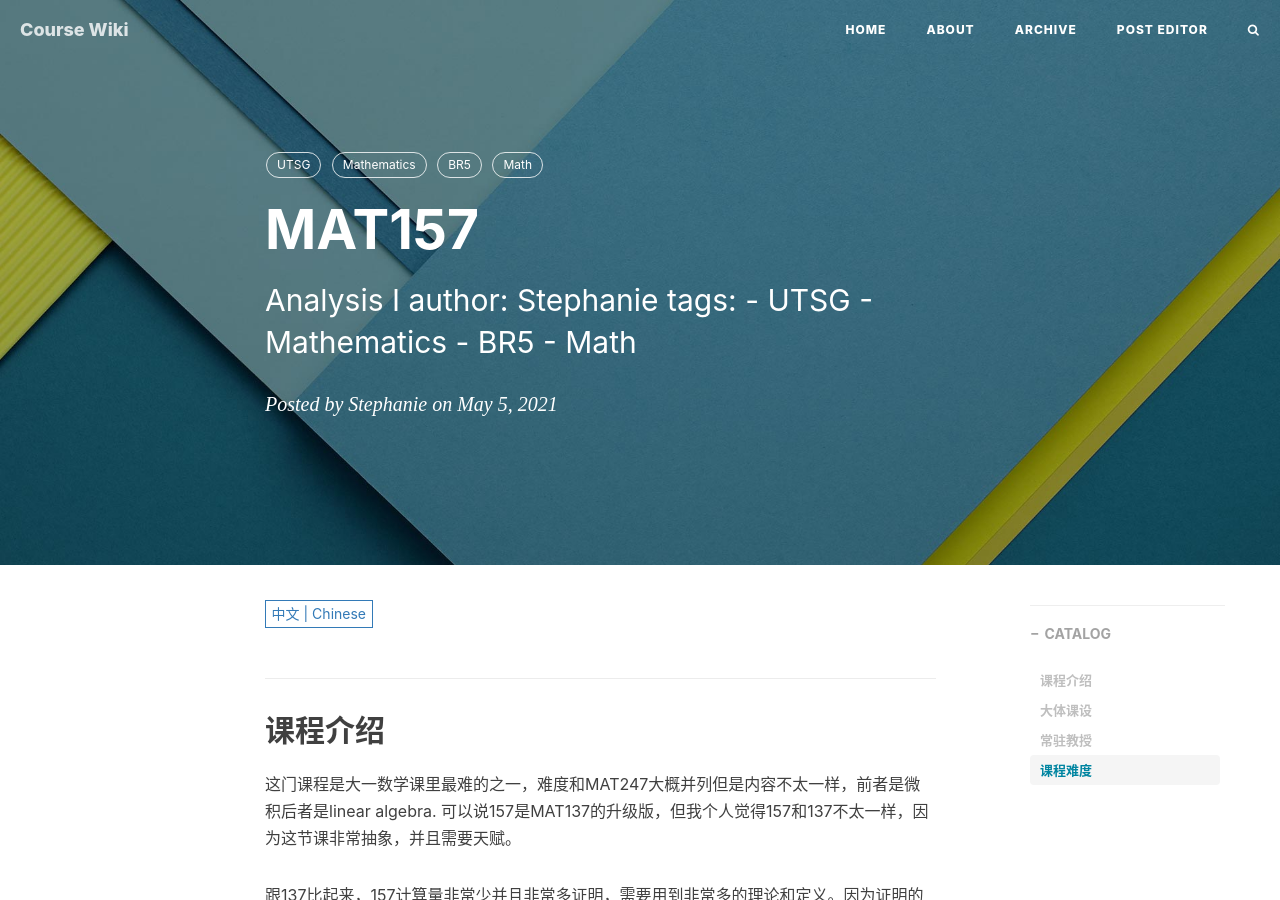
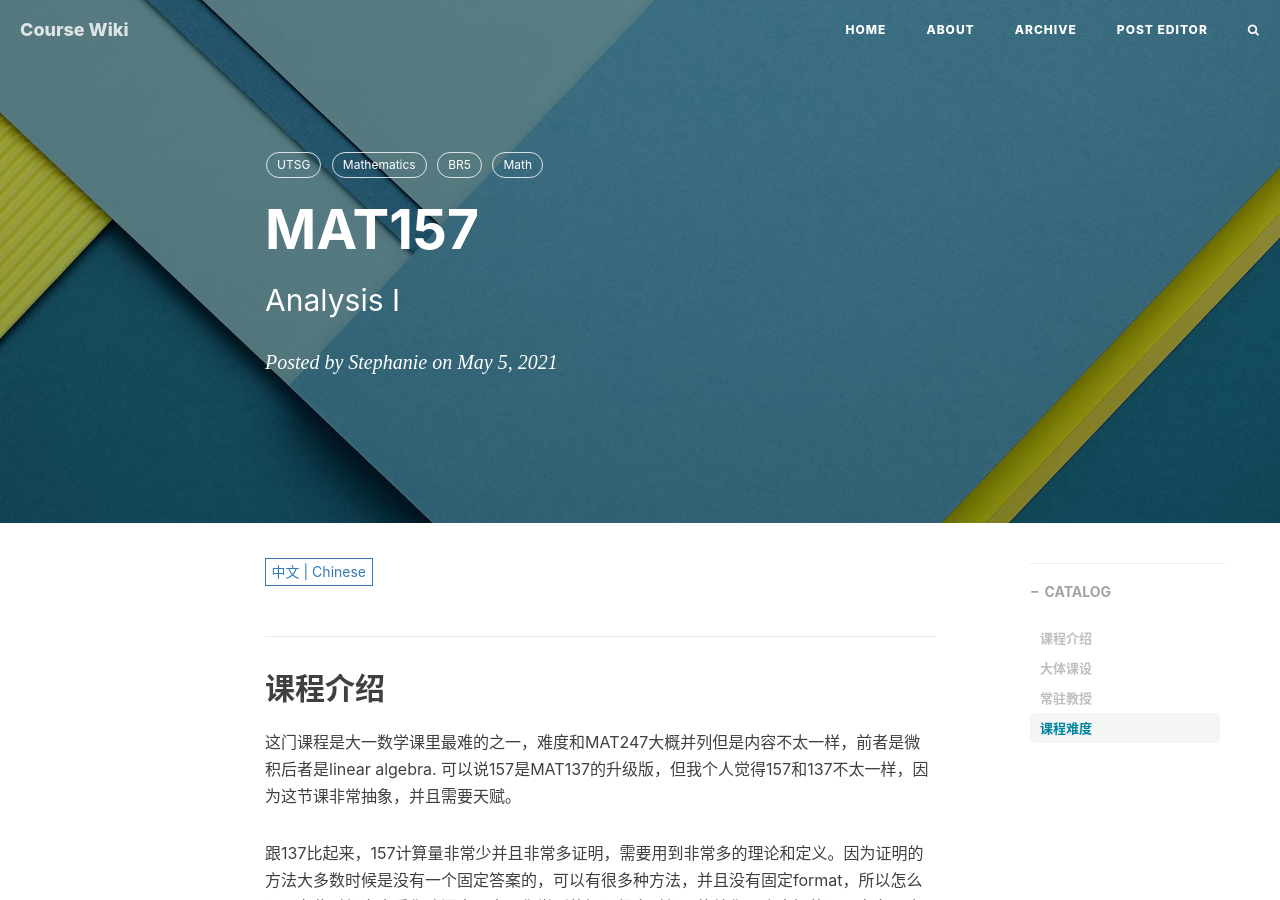
Before and after one commit to UT-Application-Development-Association/course-wiki, a Jekyll site: the page built from _posts/2021-05-05-MAT157.md, in a window 1280 px wide and 900 px high. Built offline with Jekyll 4.4.1, drawn with Linux system fonts in a browser that asks for light colours; nearby versions of some CDN libraries; comment, search, counter and statistics services are not loaded.

Commit message:
Update 2021-05-05-MAT157.md

```diff
--- a/_posts/2021-05-05-MAT157.md
+++ b/_posts/2021-05-05-MAT157.md
@@ -1,18 +1,7 @@
 ---
 layout: post
 title: "MAT157"
-subtitle: "Analysis I
-
-author: Stephanie
-
-tags:
-  - UTSG
-
-  - Mathematics
-
-  - BR5
-
-  - Math"
+subtitle: "Analysis I"
 date: 2021-05-05
 multilingual: True
 author: "Stephanie"
```
